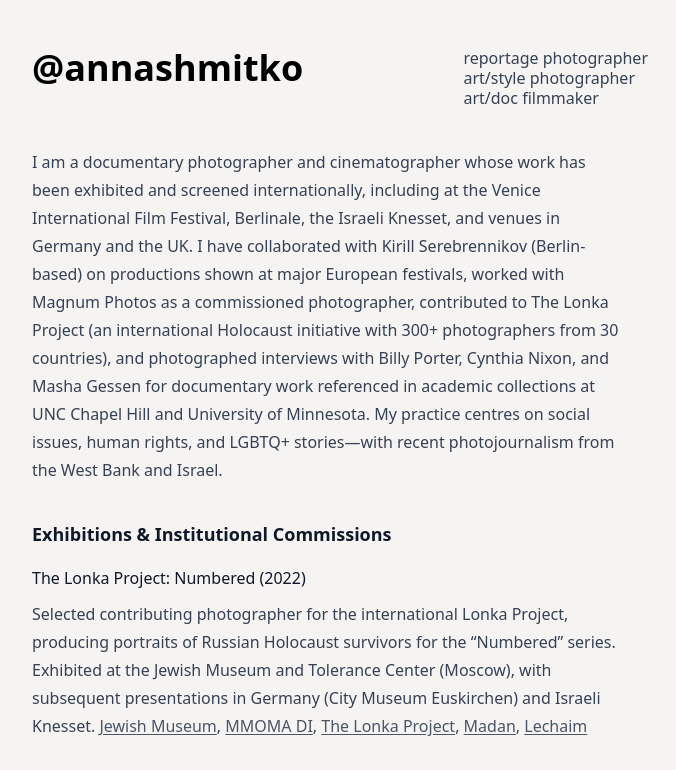
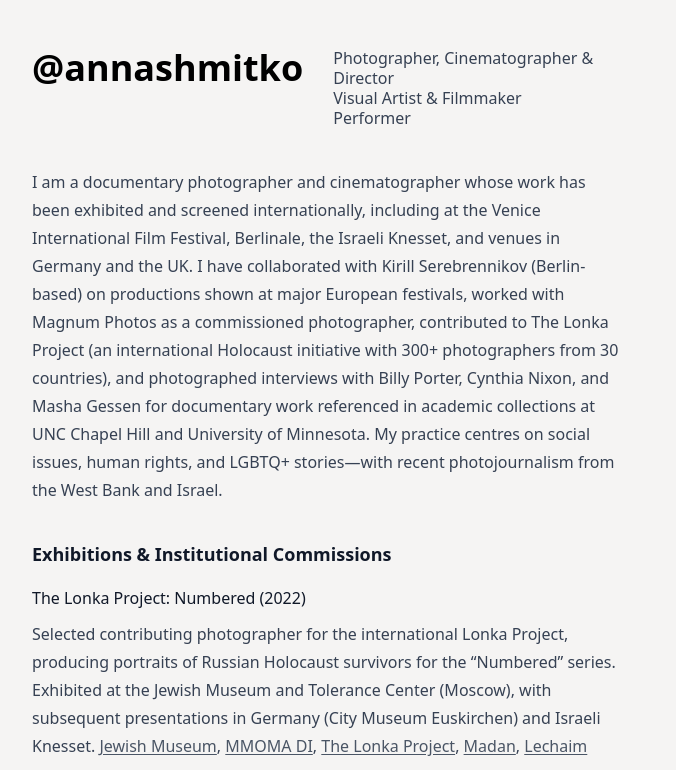
Before and after one commit to shftlvch/annashmitko, an Astro site: page /photo in a window 1280 px wide. Shown: the top 770 px of the page, without its empty margins (300-976 px from the left). Built offline with nearby package versions, Linux system fonts and the light colour scheme; Astro itself is replaced by a stand-in of ours.

Commit message:
Fix bio section

```diff
--- a/src/content/bio-ph.md
+++ b/src/content/bio-ph.md
@@ -1,3 +1,3 @@
-- reportage photographer
-- art/style photographer
-- art/doc filmmaker
+- Photographer, Cinematographer & Director
+- Visual Artist & Filmmaker
+- Performer
```
